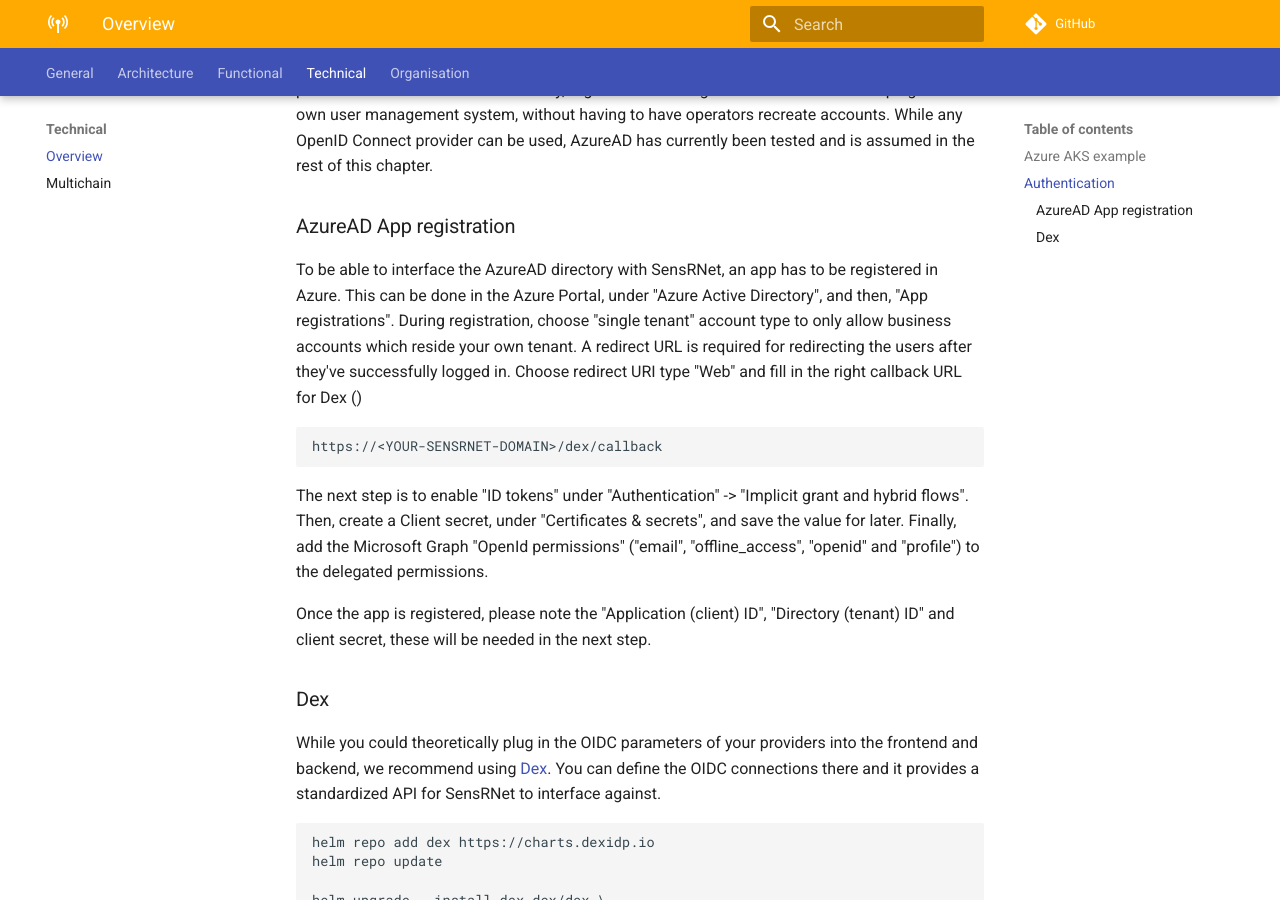
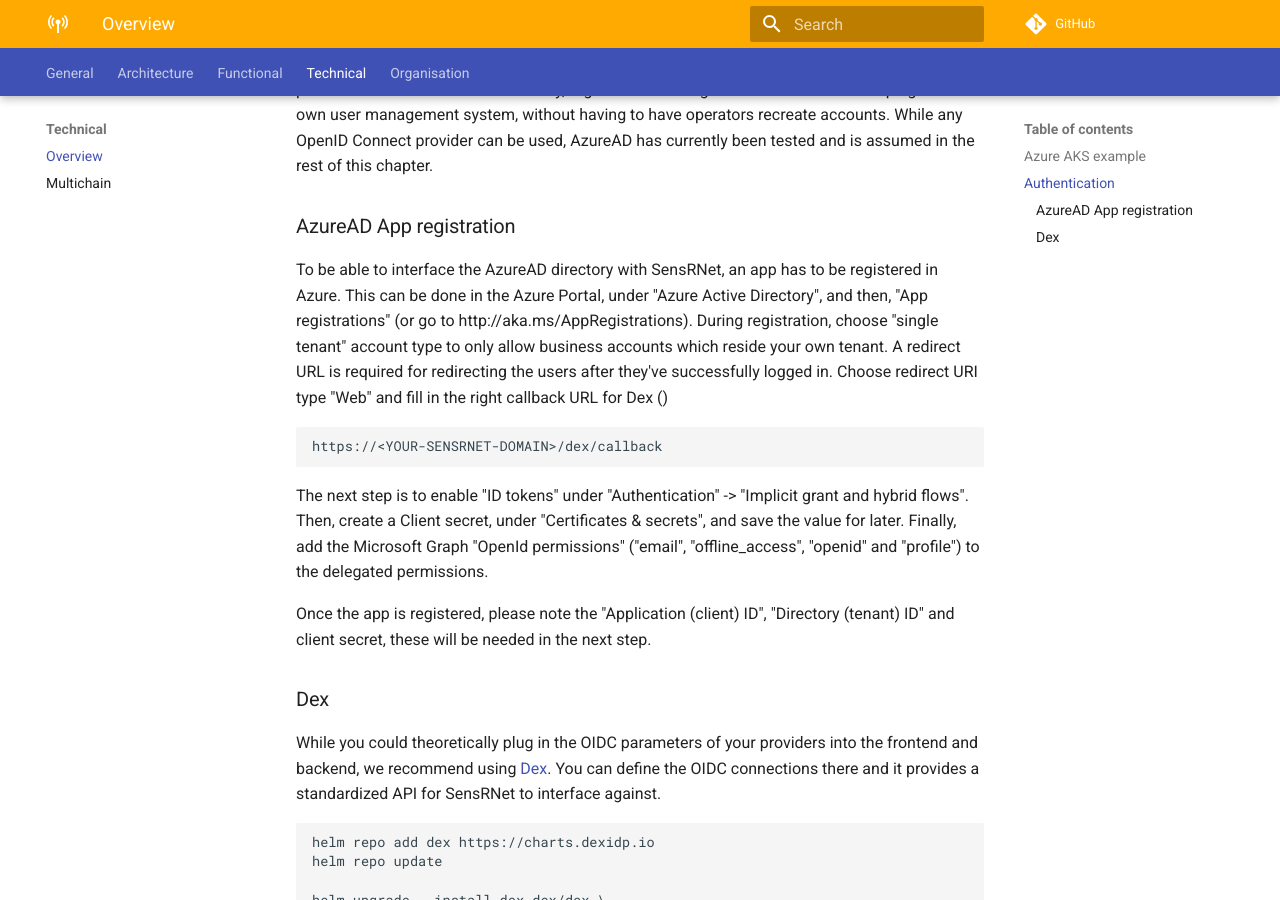
Before and after one commit to kadaster-labs/sensrnet-home, an MkDocs documentation site: the page built from docs/Deployment.md, in a window 1280 px wide and 900 px high, scrolled down 1232 px. Built offline with MkDocs 1.6.1 and Material for MkDocs 9.7.7, drawn with Linux system fonts in a browser that asks for light colours; comment, search, counter and statistics services are not loaded.

Commit message:
added link

````diff
--- a/docs/Deployment.md
+++ b/docs/Deployment.md
@@ -50,7 +50,7 @@
 The SensRNet components don't include user registration, but instead rely on external identity providers for authentication. This way, organizations using the SensRNet stack can plug in their own user management system, without having to have operators recreate accounts. While any OpenID Connect provider can be used, AzureAD has currently been tested and is assumed in the rest of this chapter.
 
 ### AzureAD App registration
-To be able to interface the AzureAD directory with SensRNet, an app has to be registered in Azure. This can be done in the Azure Portal, under "Azure Active Directory", and then, "App registrations". During registration, choose "single tenant" account type to only allow business accounts which reside your own tenant. A redirect URL is required for redirecting the users after they've successfully logged in. Choose redirect URI type "Web" and fill in the right callback URL for Dex ()
+To be able to interface the AzureAD directory with SensRNet, an app has to be registered in Azure. This can be done in the Azure Portal, under "Azure Active Directory", and then, "App registrations" (or go to http://aka.ms/AppRegistrations). During registration, choose "single tenant" account type to only allow business accounts which reside your own tenant. A redirect URL is required for redirecting the users after they've successfully logged in. Choose redirect URI type "Web" and fill in the right callback URL for Dex ()
 
 ```
 https://<YOUR-SENSRNET-DOMAIN>/dex/callback
````
